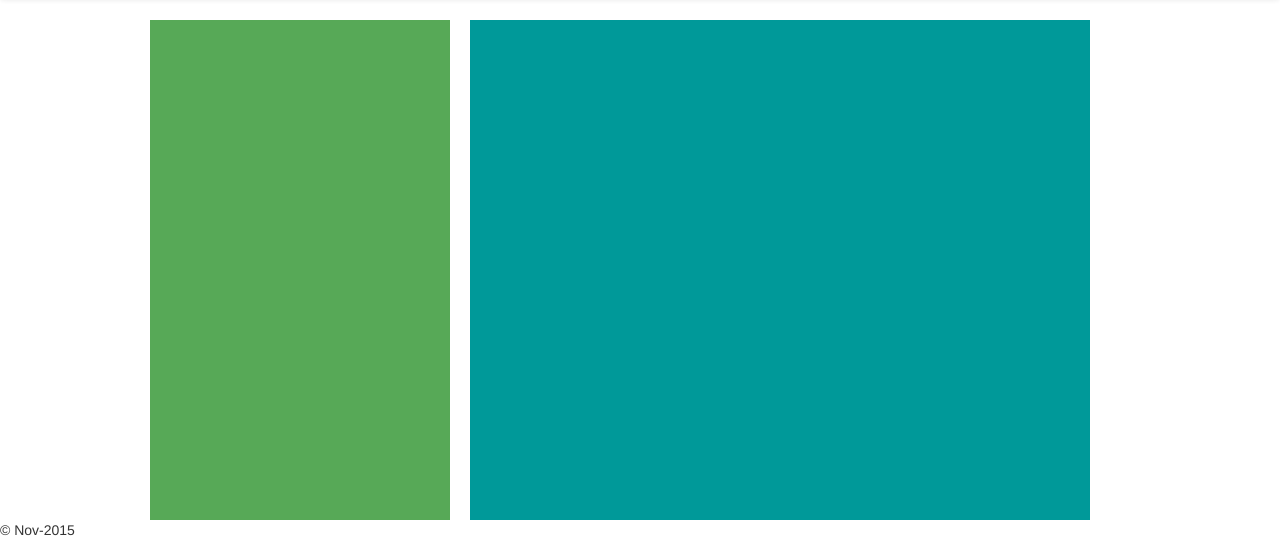
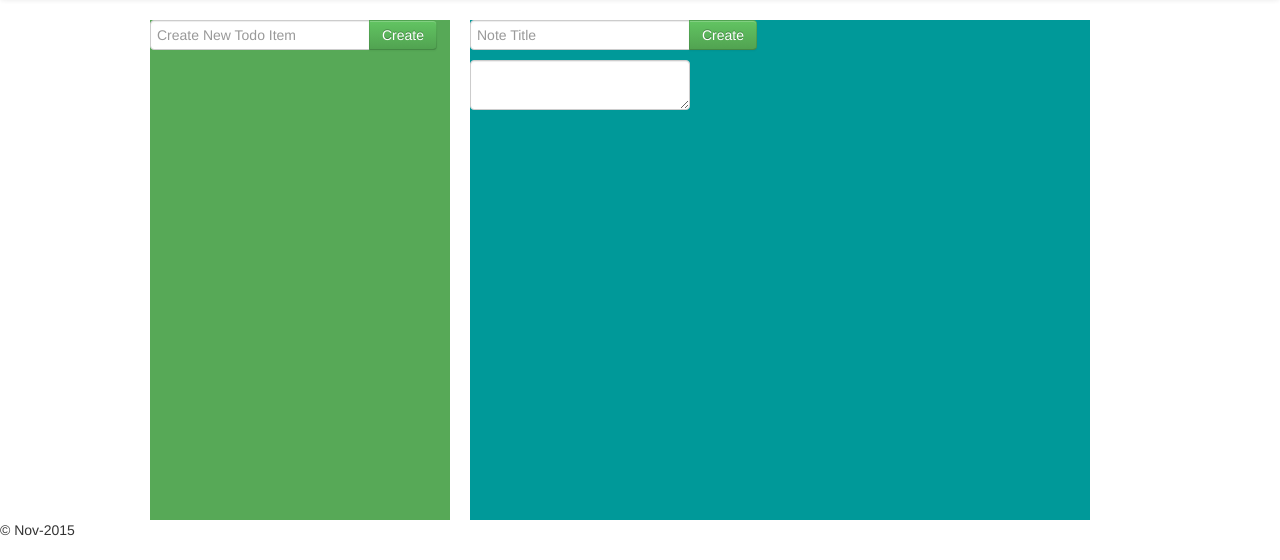
Before and after one commit to anithasakthi/ammu, a CodeIgniter app: page /ammu/dashboard in a window 1280 px wide. Shown: the part 42-602 px from the top of the page. Run offline with CodeIgniter, Linux system fonts and the light colour scheme; the visitor is signed in with stand-in values (Sample User, id 1).

Commit message:
added create todo in dashboard view and add the data to the todo table in the db

```diff
--- a/application/controllers/dashboard.php
+++ b/application/controllers/dashboard.php
@@ -1,6 +1,6 @@
 <?php
 
-class dashboard extends CI_Controller
+class Dashboard extends CI_Controller
 {
 //******************************************************************************
     public function __construct() {
--- a/application/views/dashboard/dashboard_view.php
+++ b/application/views/dashboard/dashboard_view.php
@@ -1,9 +1,31 @@
 <div class="row">
     <div id="dashboard-side" class="span4">
+
+        <form id="create_todo" class="form-signin" method="post" action="<?=site_url('api/create_todo')?>">
+            <div class="input-append">
+                <input type="text" name="content" placeholder="Create New Todo Item" />
+                <input type="submit" class="btn btn-success" value="Create" />
+            </div>
+        </form>
+        <div id="list_todo">
+            <span class="ajax-loader-gray"></span>
+        </div>
 
     </div>
 
     <div id="dashboard-main" class="span8">
+        <form id="create_note" class="form-signin" method="post" action="<?=site_url('api/create_note')?>">
+            <div class="input-append">
+                <input tabindex="1" type="text" name="title" placeholder="Note Title" />
+                <input tabindex="3" type="submit" class="btn btn-success" value="Create" />
 
+            </div>
+
+            <div class="clearfix"></div>
+            <textarea tabindex="2" name="content"></textarea>
+        </form>
+        <div id="list_note">
+            <span class="ajax-loader-gray"></span>
+        </div>
     </div>
 </div>
--- a/application/views/dashboard/include/header_view.php
+++ b/application/views/dashboard/include/header_view.php
@@ -7,8 +7,18 @@
 
     <script src="<?=base_url()?>public/js/jquery.js"></script>
     <script src="<?=base_url()?>public/js/bootstrap.js"></script>
+    <script src="<?=base_url()?>public/js/ammuproject/dashboard/result.js"></script>
+    <script src="<?=base_url()?>public/js/ammuproject/dashboard/event.js"></script>
+    <script src="<?=base_url()?>public/js/ammuproject/dashboard/template.js"></script>
+    <script src="<?=base_url()?>public/js/ammuproject/dashboard.js"></script>
 
-<!--<img src="<?=base_url()?>public/img/rose_PNG650.png" style="width:304px;height:228px;" align="right">-->
+    <script>
+    $(function()    {
+    //Init the Dashboard Application
+        var dashboard = new Dashboard();
+    });
+    </script>
+
 </head>
 <body>
 
@@ -25,3 +35,6 @@
 
      <!-- start wrapper -->
     <div class="wrapper">
+
+        <div  id="error" class="alert alert-error hide"></div>
+        <div  id="success" class="alert alert-success hide"></div>
--- a/public/css/style.css
+++ b/public/css/style.css
@@ -37,6 +37,10 @@
     min-height: 500px;
 }
 
+.hide{
+    display: none
+}
+
 #dashboard-main{
     background: #009999;
     min-height: 500px;
--- /dev/null
+++ b/public/js/ammuproject/dashboard.js
@@ -0,0 +1,28 @@
+var Dashboard = function() {
+
+//******************************************************************************
+
+    this.__construct = function() {
+        console.log('Dashboard Created');
+        Template    = new Template();
+        Event       = new Event();
+        Result      = new Result();
+    };
+
+//******************************************************************************
+
+    var load_todo = function() {
+
+    };
+
+//******************************************************************************
+
+    var load_note = function() {
+
+    };
+
+ //******************************************************************************
+
+    this.__construct();
+
+};
--- /dev/null
+++ b/public/js/ammuproject/dashboard/event.js
@@ -0,0 +1,74 @@
+var Event = function() {
+
+//******************************************************************************
+
+    this.__construct = function() {
+        console.log('Event Created');
+        Result = new Result();
+        create_todo();
+        create_note();
+        update_todo();
+        update_note();
+        delete_todo();
+        delete_note();
+
+    };
+
+//******************************************************************************
+
+ var create_todo = function(){
+   $("#create_todo").submit(function(evt){
+    //console.log('create todo was clicked');
+    evt.preventDefault();
+
+    var url=$(this).attr('action');
+    var postData =$(this).serialize();
+
+    $.post(url, postData, function(o){
+
+        if(o.result == 1){
+            Result.success();
+        }else{
+            Result.error(o.error);
+        }
+
+
+    },'json');
+
+   });
+ };
+
+//******************************************************************************
+
+ var create_note = function(){
+   $("#create_note").submit(function(evt){
+    console.log('create note was clicked');
+    return false;
+   });
+ };
+
+//******************************************************************************
+
+var update_todo = function(){
+
+};
+//******************************************************************************
+
+var delete_todo = function(){
+
+};
+//******************************************************************************
+
+var update_note = function(){
+
+};
+//******************************************************************************
+var delete_note = function(){
+
+};
+
+//******************************************************************************
+
+    this.__construct();
+
+};
--- /dev/null
+++ b/public/js/ammuproject/dashboard/template.js
@@ -0,0 +1,34 @@
+var Template = function() {
+
+//******************************************************************************
+
+    this.__construct = function() {
+        console.log('Template Created');
+
+    };
+//******************************************************************************
+
+ this.todo = function(obj){
+   var output = ''  ;
+   output += '<div id = "'+ obj.todo_id + '">';
+   output += '<span>' + obj.content + '</span>';
+   output += '</div>';
+   return output;
+ };
+
+ //******************************************************************************
+
+ this.note = function(obj){
+   var output = ''  ;
+   output += '<div id = "'+ obj.note_id + '">';
+   output += '<div id = "'+ obj.title + '">';
+   output += '<span>' + obj.content + '</span>';
+   output += '</div>';
+   return output;
+ };
+
+//******************************************************************************
+
+    this.__construct();
+
+};
```
Also changed, not shown: application/controllers/api.php (+23 -0 lines), public/js/ammuproject/dashboard/result.js (added, +54 -0 lines).
